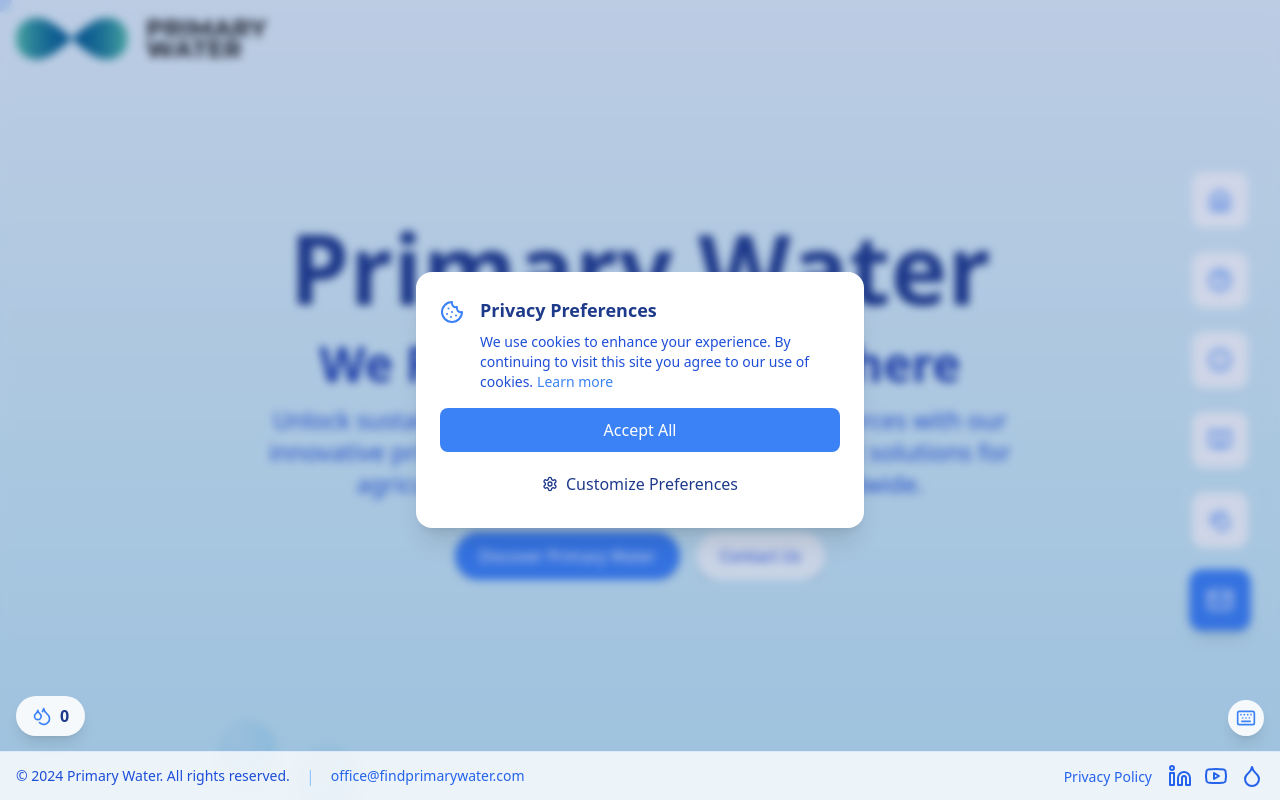
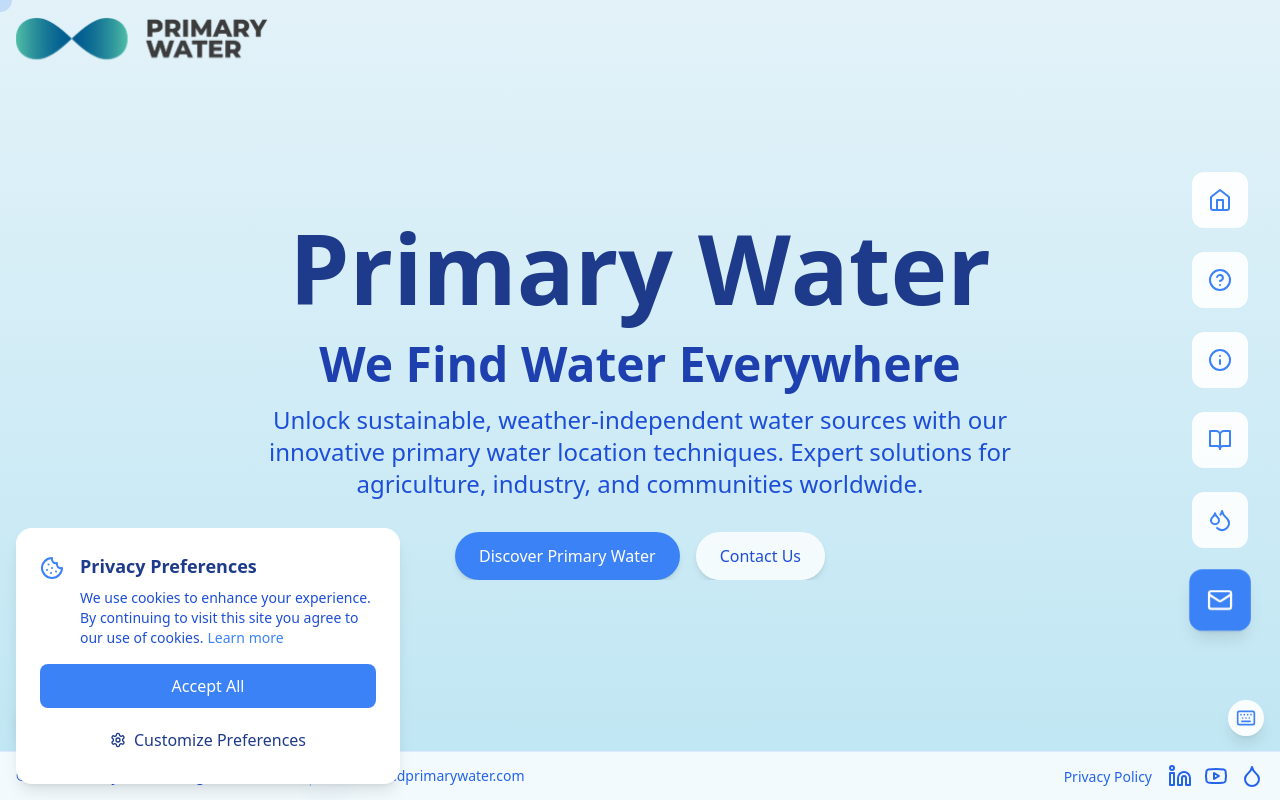
Before and after one commit to halobartku/primary-water, a React (Vite) app: page / in a window 1280 px wide. Built offline with nearby package versions, Linux system fonts and the light colour scheme.

Commit message:
cookies adjusted

```diff
--- a/src/components/PrivacyPreferences.tsx
+++ b/src/components/PrivacyPreferences.tsx
@@ -44,12 +44,12 @@
     <AnimatePresence>
       {isVisible && (
         <motion.div
-          initial={{ opacity: 0, scale: 0.9 }}
-          animate={{ opacity: 1, scale: 1 }}
-          exit={{ opacity: 0, scale: 0.9 }}
-          className="fixed inset-0 z-50 flex items-center justify-center p-4 bg-blue-900/20 backdrop-blur-sm"
+          initial={{ opacity: 0, x: -50, y: 50 }}
+          animate={{ opacity: 1, x: 0, y: 0 }}
+          exit={{ opacity: 0, x: -50, y: 50 }}
+          className="fixed bottom-4 left-4 z-[10000]" // Further increased z-index
         >
-          <div className="bg-white rounded-2xl shadow-xl max-w-md w-full overflow-hidden">
+          <div className="bg-white rounded-2xl shadow-lg w-11/12 max-w-sm sm:w-96 overflow-hidden">
             <div className="p-6">
               <div className="flex items-start gap-4 mb-4">
                 <Cookie className="w-6 h-6 text-blue-500 flex-shrink-0 mt-1" />
```
Also changed, not shown: 1 other file (tests, documents, lock files or other folders).
